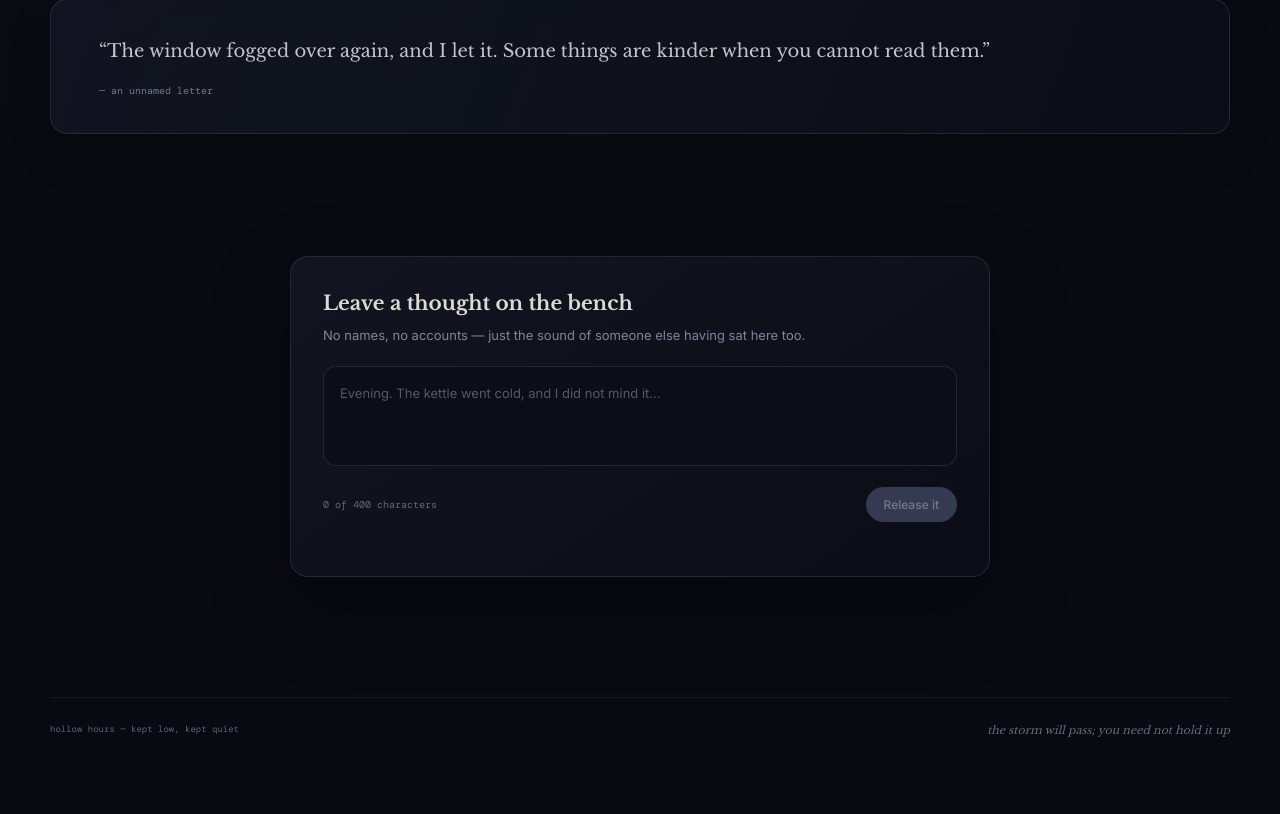
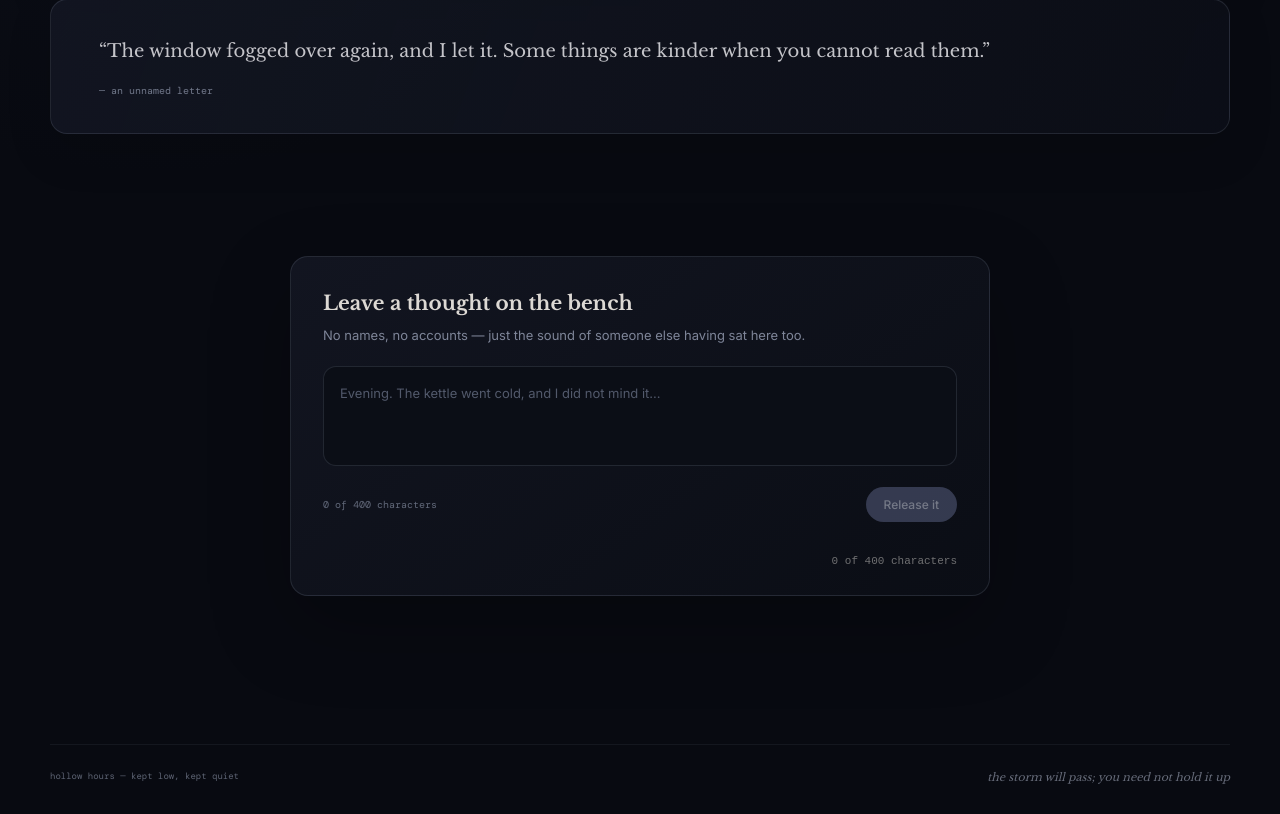
Before and after one commit to Amanbtcse050/Hollow-hours, a plain HTML site: page index.html in a window 1280 px wide. Shown: the part 1093-1907 px from the top of the page. Before the commit the page ends 1860 px from the top, so only its background shows below. Drawn offline with nearby package versions, Linux system fonts and the light colour scheme; no server answers; a web font is replaced by a local one.

Commit message:
Update index.html

```diff
--- a/index.html
+++ b/index.html
@@ -90,5 +90,6 @@
   </footer>
 
   <script src="script.js"></script>
+  <script src="thoughts.js"></script>
 </body>
 </html>
```
